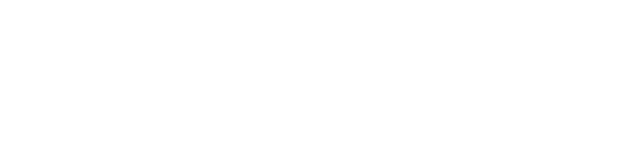
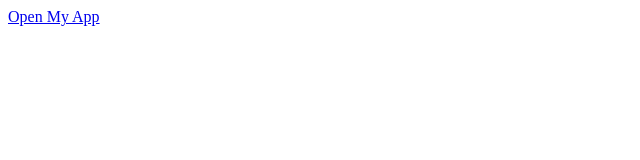
Before and after one commit to Amir-Asami/test-link, a plain HTML site: page index.html in a window 1280 px wide. Shown: the whole page, without its empty margins (0-640 px from the left). Drawn offline with Linux system fonts and the light colour scheme.

Commit message:
Update index.html

```diff
--- a/index.html
+++ b/index.html
@@ -7,5 +7,5 @@
     <!-- <meta property="al:web:url" content="https://www.yourwebsite.com/some/path"> -->
     <title>Document</title>
 </head>
-
+    <a href="1215abc32://app.test">Open My App</a>
 </html>
```
